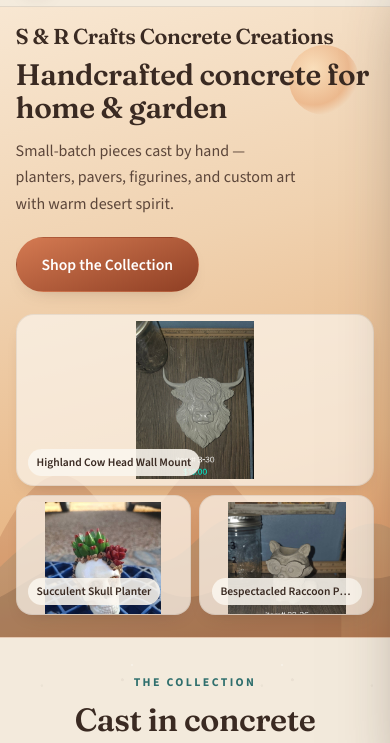
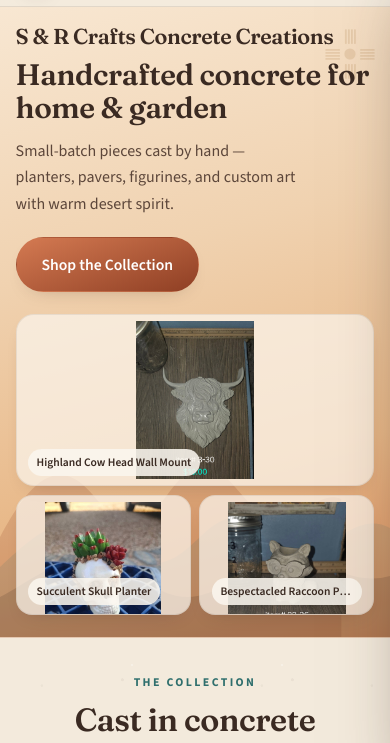
Before and after one commit to atw4rn182-rgb/sandrconcretecrafts, a website: page index.html in a window 390 px wide. Shown: the part 58-801 px from the top of the page. Drawn offline with nearby package versions, Linux system fonts and the light colour scheme.

Commit message:
Add single Zia sun and roadrunner accents to the storefront hero.
Keep both as muted, noninteractive background SVG décor with responsive placement and no catalog or cart behavior changes.

Co-authored-by: Cursor <cursoragent@cursor.com>

```diff
--- a/index.html
+++ b/index.html
@@ -58,7 +58,46 @@
         <path fill="rgba(47,111,109,0.12)" d="M0 220V150c120-30 220-55 340-40 100 12 150 40 250 36 120-5 180-50 300-45 100 4 180 40 280 30 90-9 170-35 270-20v109H0z"/>
         <path fill="rgba(58,42,34,0.16)" d="M0 220v-40c140-20 260-50 400-35 130 14 200 40 330 34 140-7 220-48 360-40 120 7 220 30 350 20v61H0z"/>
       </svg>
-      <div class="hero-sun"></div>
+      <!-- Exactly one Zia sun + one roadrunner: muted décor only, not affiliation marks -->
+      <svg class="accent accent-zia" viewBox="0 0 100 100" focusable="false" aria-hidden="true">
+        <g fill="currentColor">
+          <circle cx="50" cy="50" r="10"/>
+          <!-- North: 4 rays -->
+          <rect x="41" y="6" width="3.2" height="26" rx="1"/>
+          <rect x="46.4" y="6" width="3.2" height="26" rx="1"/>
+          <rect x="51.8" y="6" width="3.2" height="26" rx="1"/>
+          <rect x="57.2" y="6" width="3.2" height="26" rx="1"/>
+          <!-- South: 4 rays -->
+          <rect x="41" y="68" width="3.2" height="26" rx="1"/>
+          <rect x="46.4" y="68" width="3.2" height="26" rx="1"/>
+          <rect x="51.8" y="68" width="3.2" height="26" rx="1"/>
+          <rect x="57.2" y="68" width="3.2" height="26" rx="1"/>
+          <!-- West: 4 rays -->
+          <rect x="6" y="41" width="26" height="3.2" rx="1"/>
+          <rect x="6" y="46.4" width="26" height="3.2" rx="1"/>
+          <rect x="6" y="51.8" width="26" height="3.2" rx="1"/>
+          <rect x="6" y="57.2" width="26" height="3.2" rx="1"/>
+          <!-- East: 4 rays -->
+          <rect x="68" y="41" width="26" height="3.2" rx="1"/>
+          <rect x="68" y="46.4" width="26" height="3.2" rx="1"/>
+          <rect x="68" y="51.8" width="26" height="3.2" rx="1"/>
+          <rect x="68" y="57.2" width="26" height="3.2" rx="1"/>
+        </g>
+      </svg>
+      <svg class="accent accent-roadrunner" viewBox="0 0 240 120" focusable="false" aria-hidden="true">
+        <g fill="currentColor">
+          <!-- crest -->
+          <path d="M78 28c6-10 14-16 22-18 2 6-1 14-6 20-5 2-11 2-16-2z"/>
+          <!-- head + beak -->
+          <path d="M72 42c8-10 22-14 34-10 6 2 10 7 11 13l18-4c3-1 6 1 5 4l-2 4c-8 2-16 4-24 3-4 8-13 13-23 12-12-1-21-10-19-22z"/>
+          <!-- body -->
+          <path d="M58 58c18-8 40-6 56 4 10 6 16 16 14 26-3 12-16 18-30 16-18-2-34-12-44-26-4-6-3-14 4-20z"/>
+          <!-- long tail -->
+          <path d="M52 70c-16 2-32 12-44 28-2 2 0 6 3 5 14-10 28-16 42-20 4-8 4-13-1-13z"/>
+          <!-- legs -->
+          <path d="M96 96c2 6 1 12-2 18h-4c2-6 2-12 0-16 2-1 4-1 6-2zm22 4c3 6 4 12 2 18h-4c1-6 0-11-2-16 2-1 3-1 4-2z"/>
+        </g>
+      </svg>
       <div class="hero-arch hero-arch--left"></div>
       <div class="hero-arch hero-arch--right"></div>
     </div>
--- a/styles.css
+++ b/styles.css
@@ -179,16 +179,31 @@ img { max-width: 100%; display: block; }
   background: linear-gradient(165deg, #f8e7d2 0%, #f0d2b0 38%, #e8b888 72%, #d98a58 100%);
   border-bottom: 1px solid rgba(143, 63, 36, 0.18);
 }
-.hero-sky { position: absolute; inset: 0; pointer-events: none; }
+.hero-sky { position: absolute; inset: 0; pointer-events: none; overflow: hidden; }
 .hero-mesas {
   position: absolute; left: 0; right: 0; bottom: 0; width: 100%; height: min(42%, 220px);
 }
-.hero-sun {
-  position: absolute; right: 8%; top: 12%;
-  width: clamp(70px, 12vw, 120px); height: clamp(70px, 12vw, 120px);
-  border-radius: 50%;
-  background: radial-gradient(circle at 35% 35%, #ffe2b8, var(--evening) 55%, transparent 72%);
-  opacity: 0.85;
+/* Single decorative accents (not wallpaper, not interactive) */
+.accent {
+  position: absolute;
+  pointer-events: none;
+  user-select: none;
+  z-index: 0;
+}
+.accent-zia {
+  top: 4%;
+  right: max(1.5rem, 3vw);
+  width: clamp(68px, 8vw, 104px);
+  height: auto;
+  color: rgba(201, 168, 122, 0.38);
+}
+.accent-roadrunner {
+  /* Mesa band, clear of copy column and product mosaic */
+  left: 26%;
+  bottom: 2.5%;
+  width: clamp(100px, 11vw, 148px);
+  height: auto;
+  color: rgba(143, 63, 36, 0.15);
 }
 .hero-arch {
   position: absolute; border: 2px solid rgba(143, 63, 36, 0.18);
@@ -629,6 +644,19 @@ img { max-width: 100%; display: block; }
   .hero-copy h1 { max-width: none; }
   .hero-mosaic { min-height: 200px; }
   .hero-tile img { max-height: 240px; }
+  .accent-zia {
+    top: 2.5%;
+    right: 3%;
+    width: 64px;
+    color: rgba(201, 168, 122, 0.32);
+  }
+  .accent-roadrunner {
+    left: auto;
+    right: 5%;
+    bottom: 2.5%;
+    width: 92px;
+    color: rgba(143, 63, 36, 0.13);
+  }
   .about-inner { grid-template-columns: 1fr; }
   .product-grid { grid-template-columns: repeat(2, minmax(0, 1fr)); gap: 1.1rem; }
   .modal { grid-template-columns: 1fr; }
@@ -663,7 +691,19 @@ img { max-width: 100%; display: block; }
   .hero-tile:nth-child(2),
   .hero-tile:nth-child(3) { border-radius: 16px; max-height: 120px; }
   .hero-tile img { max-height: 170px; padding: 0.4rem; }
-  .hero-sun { opacity: 0.55; top: 6%; }
+  .accent-zia {
+    top: 3%;
+    right: 3%;
+    width: 56px;
+    color: rgba(201, 168, 122, 0.34);
+  }
+  .accent-roadrunner {
+    left: auto;
+    right: 4%;
+    bottom: 4%;
+    width: 78px;
+    color: rgba(143, 63, 36, 0.13);
+  }
   .hero-arch { display: none; }
   .card-body h3 { font-size: 1.15rem; }
   .footer-inner { flex-direction: column; }
```
